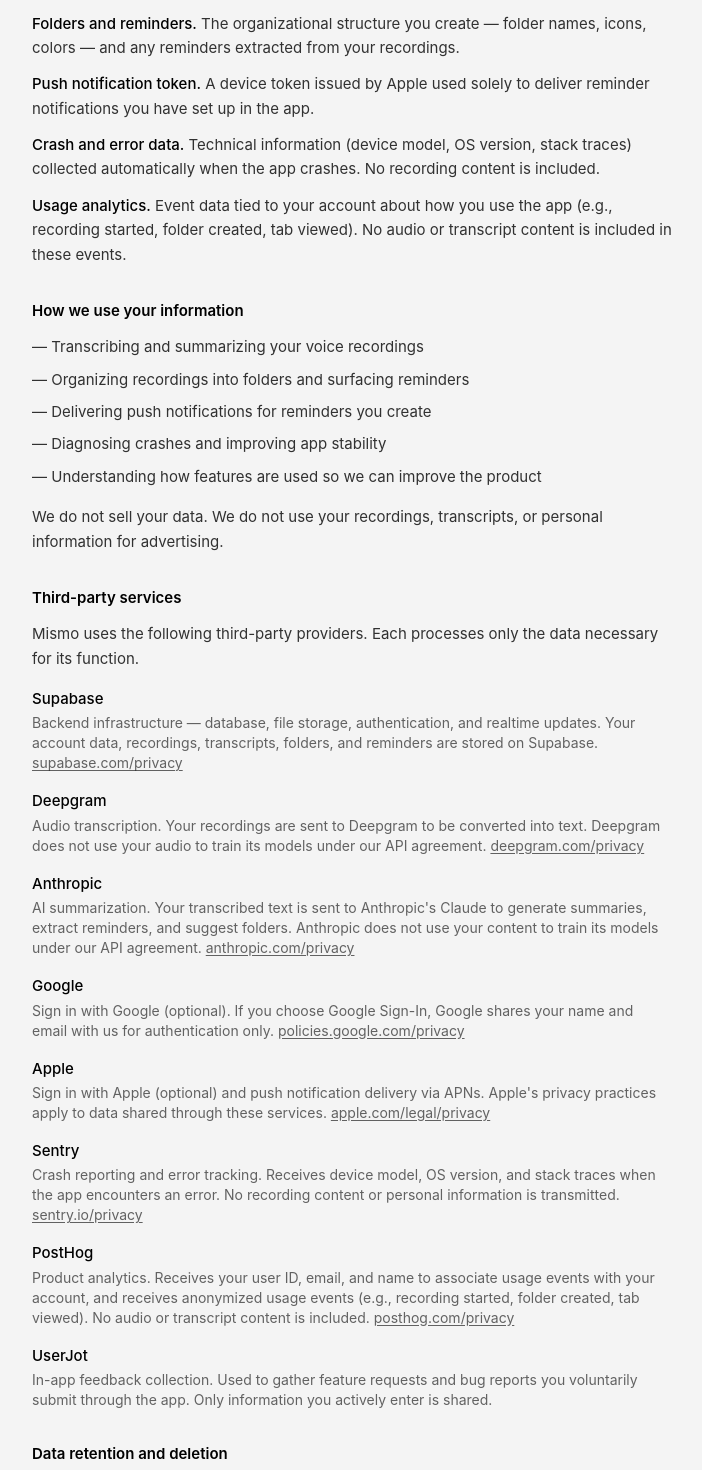
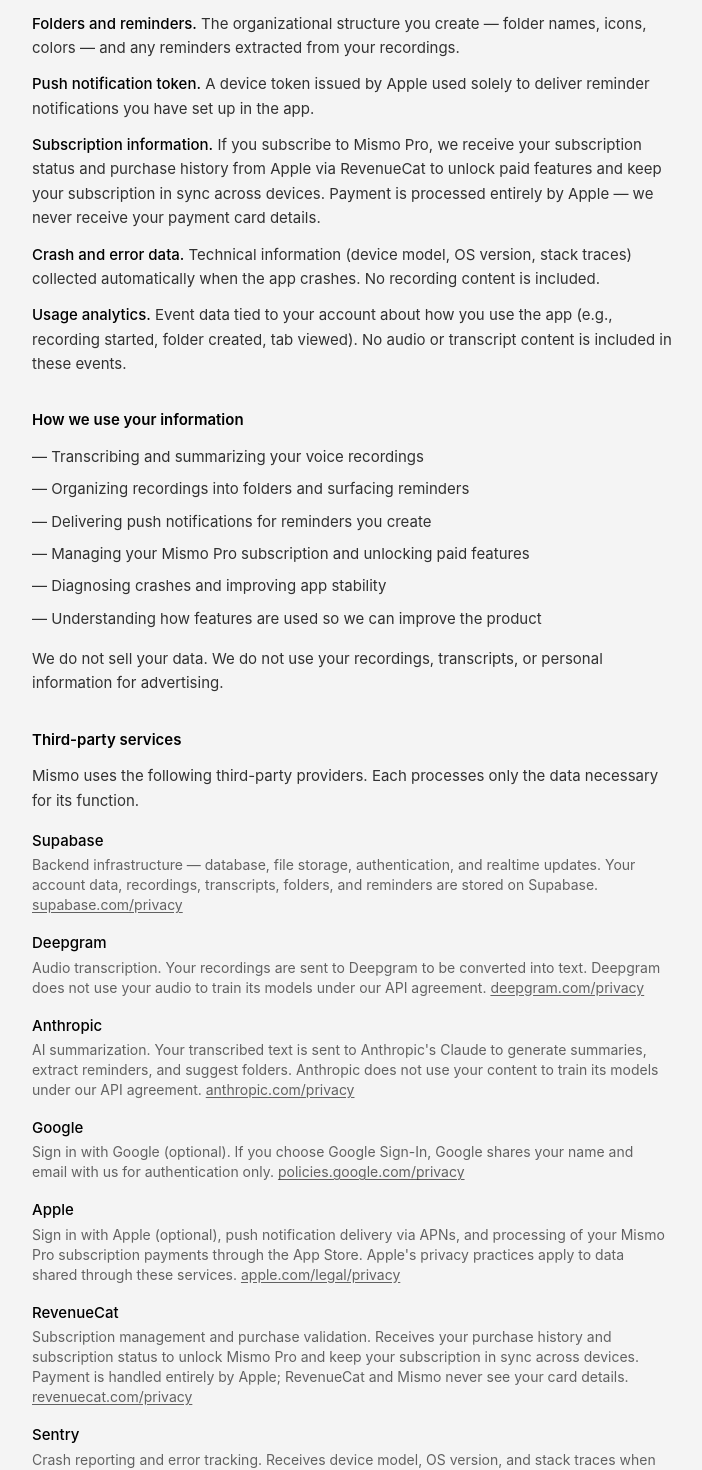
Before and after one commit to damianizaguirre/try-mismo, a Next.js app: page /privacy in a window 1280 px wide. Shown: the part 580-2050 px from the top of the page, without its empty margins (288-990 px from the left). Built offline with nearby package versions, Linux system fonts and the light colour scheme.

Commit message:
Add RevenueCat + subscription data to privacy policy (#1)
Discloses the new subscription/purchase data collection and RevenueCat as a
subprocessor, following the RevenueCat payments integration in the iOS app.
Also bumps the effective date.

```diff
--- a/app/privacy/page.tsx
+++ b/app/privacy/page.tsx
@@ -22,7 +22,7 @@
         </Link>
 
         <h1 className="text-2xl font-semibold text-black mb-1">Privacy Policy</h1>
-        <p className="text-sm text-black/40 mb-10">Effective June 24, 2026</p>
+        <p className="text-sm text-black/40 mb-10">Effective July 9, 2026</p>
 
         <section className="space-y-8 text-[15px] leading-relaxed text-black/80">
 
@@ -69,6 +69,13 @@
                 have set up in the app.
               </li>
               <li>
+                <span className="font-medium text-black">Subscription information.</span>{' '}
+                If you subscribe to Mismo Pro, we receive your subscription status and purchase
+                history from Apple via RevenueCat to unlock paid features and keep your
+                subscription in sync across devices. Payment is processed entirely by Apple — we
+                never receive your payment card details.
+              </li>
+              <li>
                 <span className="font-medium text-black">Crash and error data.</span>{' '}
                 Technical information (device model, OS version, stack traces) collected
                 automatically when the app crashes. No recording content is included.
@@ -88,6 +95,7 @@
               <li>— Transcribing and summarizing your voice recordings</li>
               <li>— Organizing recordings into folders and surfacing reminders</li>
               <li>— Delivering push notifications for reminders you create</li>
+              <li>— Managing your Mismo Pro subscription and unlocking paid features</li>
               <li>— Diagnosing crashes and improving app stability</li>
               <li>— Understanding how features are used so we can improve the product</li>
             </ul>
@@ -154,11 +162,25 @@
               <div>
                 <p className="font-medium text-black">Apple</p>
                 <p className="text-black/60 text-sm mt-0.5">
-                  Sign in with Apple (optional) and push notification delivery via APNs.
+                  Sign in with Apple (optional), push notification delivery via APNs, and
+                  processing of your Mismo Pro subscription payments through the App Store.
                   Apple&apos;s privacy practices apply to data shared through these services.{' '}
                   <a href="https://www.apple.com/legal/privacy" target="_blank" rel="noopener noreferrer"
                     className="underline underline-offset-2 hover:text-black/80 transition-colors">
                     apple.com/legal/privacy
+                  </a>
+                </p>
+              </div>
+              <div>
+                <p className="font-medium text-black">RevenueCat</p>
+                <p className="text-black/60 text-sm mt-0.5">
+                  Subscription management and purchase validation. Receives your purchase history
+                  and subscription status to unlock Mismo Pro and keep your subscription in sync
+                  across devices. Payment is handled entirely by Apple; RevenueCat and Mismo never
+                  see your card details.{' '}
+                  <a href="https://www.revenuecat.com/privacy" target="_blank" rel="noopener noreferrer"
+                    className="underline underline-offset-2 hover:text-black/80 transition-colors">
+                    revenuecat.com/privacy
                   </a>
                 </p>
               </div>
```
